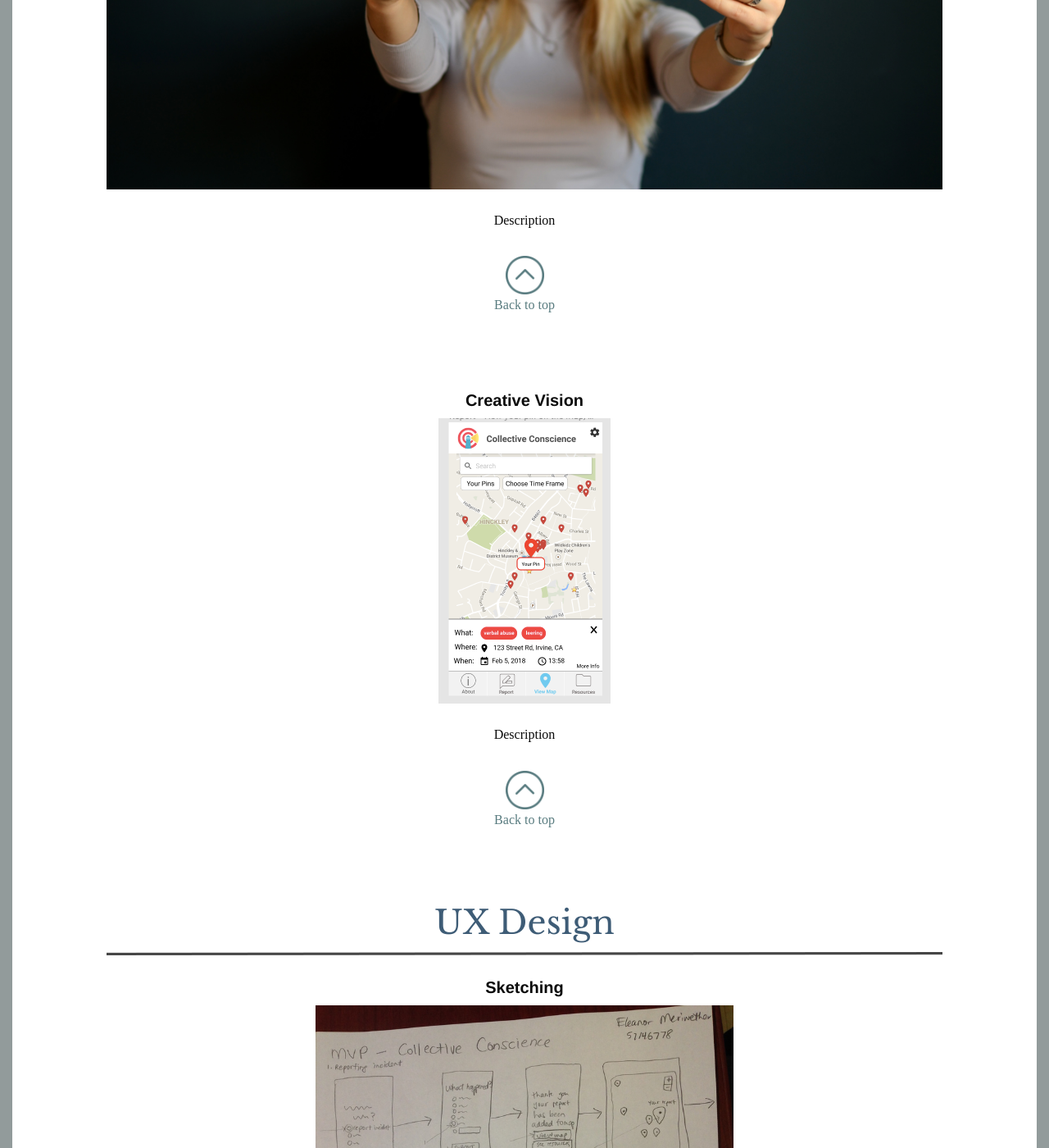
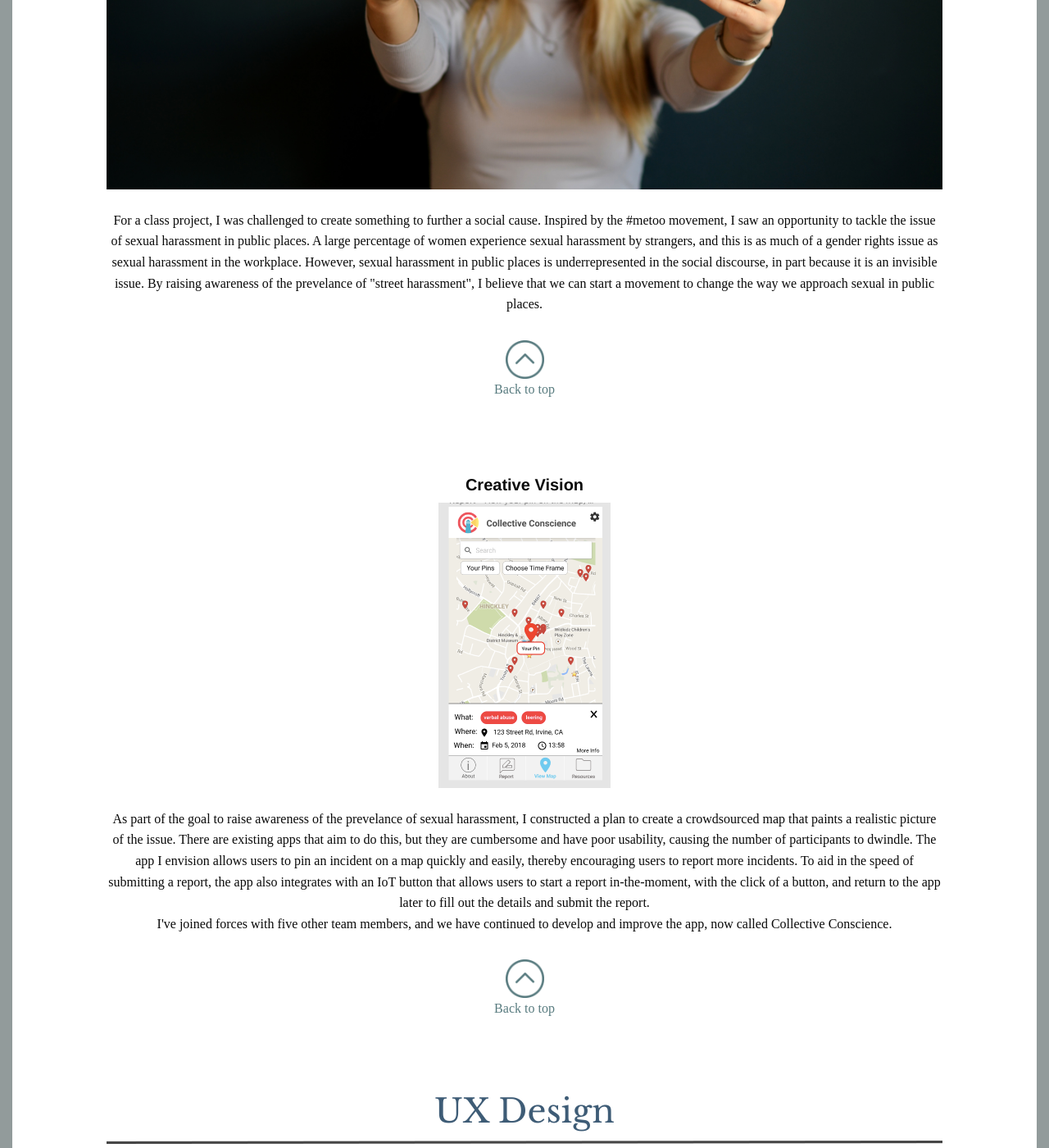
Before and after one commit to emeriwether/emeriwether.github.io, a Jekyll site: the page built from project3.html, in a window 1280 px wide and 1400 px high, scrolled down 2134 px. Shown: the whole window at 82% size. Built offline with Jekyll 4.4.1, drawn with Linux system fonts in a browser that asks for light colours; some web fonts are replaced; some of the changed text lies outside the part shown.

Commit message:
update content on cc proj desc

```diff
--- a/project3.html
+++ b/project3.html
@@ -33,7 +33,8 @@
 
         <div class="cell subsectionHeader"><h5><b>Inspiration</b></h5></div>
         <div class="cell subsectionThumb"><img src="/img/collectiveConscienceDescription/inspiration.jpg"></div>
-        <div class="cell sectionQA"><p>Description</p></div>
+        <div class="cell sectionQA"><p>For a class project, I was challenged to create something to further a social cause. Inspired by the #metoo movement, I saw an opportunity to tackle the issue of sexual harassment in public places. A large percentage of women experience sexual harassment by strangers, and this is as much of a gender rights issue as sexual harassment in the workplace. However, sexual harassment in public places is underrepresented in the social discourse, in part because it is an invisible issue. By raising awareness of the prevelance of "street harassment", I believe that we can start a movement to change the way we approach sexual in public places.</p>
+        </div>
         <div class="cell pgLinkTop">
             <div class="cell backToTop"><a href="#backToTop"><img src="/img/top.png" class="upArrow"></a></div>
             <div class="cell backToTop"><a href="#backToTop" class="backToTop">Back to top</a></div>
@@ -41,7 +42,7 @@
 
         <div class="cell subsectionHeader"><h5><b>Creative Vision</b></h5></div>
         <div class="cell subsectionThumb"><a target="_blank"><img src="img/collectiveConscienceDescription/creativeVision.png"></a></div>
-        <div class="cell sectionQA"><p>Description</p>
+        <div class="cell sectionQA"><p>As part of the goal to raise awareness of the prevelance of sexual harassment, I constructed a plan to create a crowdsourced map that paints a realistic picture of the issue. There are existing apps that aim to do this, but they are cumbersome and have poor usability, causing the number of participants to dwindle. The app I envision allows users to pin an incident on a map quickly and easily, thereby encouraging users to report more incidents. To aid in the speed of submitting a report, the app also integrates with an IoT button that allows users to start a report in-the-moment, with the click of a button, and return to the app later to fill out the details and submit the report.<br>I've joined forces with five other team members, and we have continued to develop and improve the app, now called Collective Conscience.</p>
         </div>
         <div class="cell pgLinkTop">
             <div class="cell backToTop"><a href="#backToTop"><img src="/img/top.png" class="upArrow"></a></div>
@@ -53,7 +54,7 @@
 
         <div class="cell subsectionHeader"><h5><b>Sketching</b></h5></div>
         <div class="cell subsectionThumb"><a href="" target="_blank"><img src="img/collectiveConscienceDescription/sketches.jpg" class="ccImg"></a></div>
-        <div class="cell sectionQA"><p>Description</p>
+        <div class="cell sectionQA"><p>As one of two official UX designers in my group, I developed a set of rough sketches that outlined the main interactive sections of our app. The key interaction in the app allows users to submit a report to pin an incident of sexual harassment. I knew that the simplicity and usability of this feature is integral to our app's success, so I tried to think of ways to minimize required user input. Our group also discussed including a feature that would allow users to participate in a chat-room, so that they could seek help and advice from other users. However, in later designs, the chat-room feature was removed from our MVP, because it is not integral to the app's success.</p>
         </div>
         <div class="cell pgLinkTop">
             <div class="cell backToTop"><a href="#backToTop"><img src="/img/top.png" class="upArrow"></a></div>
@@ -62,7 +63,7 @@
 
         <div class="cell subsectionHeader"><h5><b>Wireframing &amp; First Prototype</b></h5></div>
         <div class="cell subsectionThumb"><a href="" target="_blank"><img src="img/collectiveConscienceDescription/wireframes.png"></a></div>
-        <div class="cell sectionQA"><p>Description</p>
+        <div class="cell sectionQA"><p>After completing rough sketches of the app, I created a set of wireframes that focused on the key interactions in the app. Our group needed to use these wireframes to create a low-fidelity protoype for an initial round of user testing, so I imported placeholder images and text, as well. While creating the wireframes, my main goal was to simplify user interaction. Thus, I chose to have small number of navigation options that could fit on one line, and to have a one-page report feature. Also, I focused on emboldening users to take a stand against sexual harassment and report any incidents they experience. Based on user research that I conducted, existing apps don't provide users with any definitions of sexual harassment, which likely causes some users to experience doubt or hesitation about submitting a report. To counter this, I included a list of examples of sexual harassment on the landing page, and reminded users that sexual harassment is a form of gender violence and needs to be stopped.</p>
         </div>
         <div class="cell pgLinkTop">
             <div class="cell backToTop"><a href="#backToTop"><img src="/img/top.png" class="upArrow"></a></div>
```
